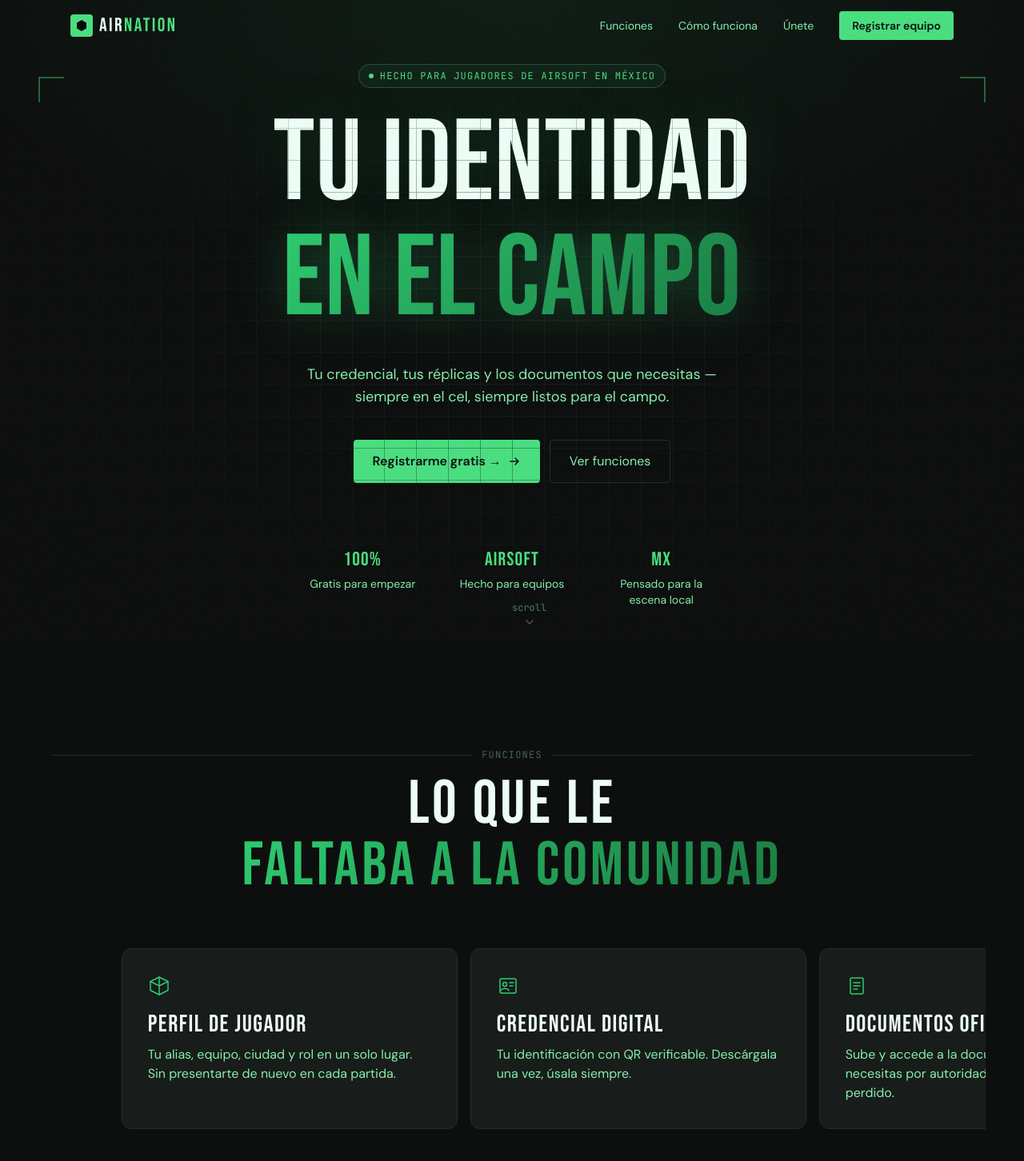
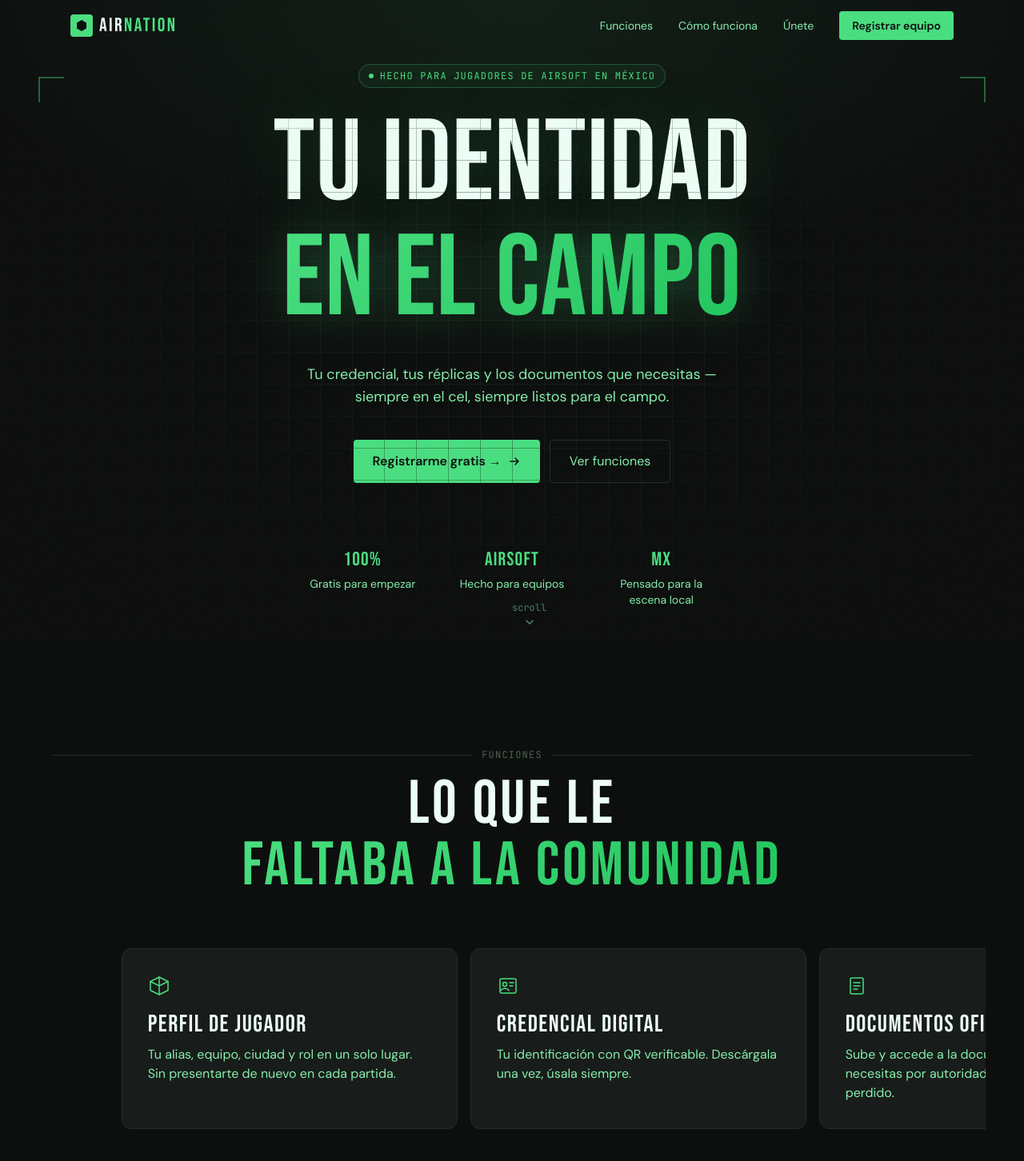
Before and after one commit to Luiszepedaxd/Air-Nation, a Next.js app in the folder frontend/: page / in a window 1280 px wide. Shown: the top 1452 px of the page at 80% size. Built offline with nearby package versions, Linux system fonts and the light colour scheme.

Commit message:
fix: reemplazar colores hardcodeados por nueva paleta
Made-with: Cursor

```diff
--- a/frontend/app/globals.css
+++ b/frontend/app/globals.css
@@ -48,17 +48,17 @@ body::before {
 
 @layer utilities {
   .text-gradient-green {
-    background: linear-gradient(135deg, #2ECC71, #1A7A42);
+    background: linear-gradient(135deg, #4ADE80, #22C55E);
     -webkit-background-clip: text;
     -webkit-text-fill-color: transparent;
     background-clip: text;
   }
 
   .glow-green {
-    box-shadow: 0 0 30px rgba(46, 204, 113, 0.15);
+    box-shadow: 0 0 30px rgba(74, 222, 128, 0.15);
   }
 
   .border-glow {
-    border: 1px solid rgba(46, 204, 113, 0.2);
+    border: 1px solid rgba(74, 222, 128, 0.2);
   }
 }
--- a/frontend/components/landing/Features.tsx
+++ b/frontend/components/landing/Features.tsx
@@ -5,8 +5,8 @@ const features = [
   {
     icon: (
       <svg width="28" height="28" viewBox="0 0 28 28" fill="none">
-        <path d="M14 3L25 8.5v11L14 25 3 19.5v-11L14 3Z" stroke="#2ECC71" strokeWidth="1.5" strokeLinejoin="round"/>
-        <path d="M14 3v22M3 8.5l11 5.5 11-5.5" stroke="#2ECC71" strokeWidth="1.5" strokeLinecap="round"/>
+        <path d="M14 3L25 8.5v11L14 25 3 19.5v-11L14 3Z" stroke="#4ADE80" strokeWidth="1.5" strokeLinejoin="round"/>
+        <path d="M14 3v22M3 8.5l11 5.5 11-5.5" stroke="#4ADE80" strokeWidth="1.5" strokeLinecap="round"/>
       </svg>
     ),
     title: "Perfil de Jugador",
@@ -16,10 +16,10 @@ const features = [
   {
     icon: (
       <svg width="28" height="28" viewBox="0 0 28 28" fill="none">
-        <rect x="4" y="5" width="20" height="18" rx="2" stroke="#2ECC71" strokeWidth="1.5"/>
-        <circle cx="10" cy="12" r="2.5" stroke="#2ECC71" strokeWidth="1.5"/>
-        <path d="M16 10h5M16 14h4" stroke="#2ECC71" strokeWidth="1.5" strokeLinecap="round"/>
-        <path d="M5 20c0-2 5-3 5-3s5 1 5 3" stroke="#2ECC71" strokeWidth="1.5" strokeLinecap="round"/>
+        <rect x="4" y="5" width="20" height="18" rx="2" stroke="#4ADE80" strokeWidth="1.5"/>
+        <circle cx="10" cy="12" r="2.5" stroke="#4ADE80" strokeWidth="1.5"/>
+        <path d="M16 10h5M16 14h4" stroke="#4ADE80" strokeWidth="1.5" strokeLinecap="round"/>
+        <path d="M5 20c0-2 5-3 5-3s5 1 5 3" stroke="#4ADE80" strokeWidth="1.5" strokeLinecap="round"/>
       </svg>
     ),
     title: "Credencial Digital",
@@ -29,8 +29,8 @@ const features = [
   {
     icon: (
       <svg width="28" height="28" viewBox="0 0 28 28" fill="none">
-        <path d="M8 4h12a2 2 0 0 1 2 2v16a2 2 0 0 1-2 2H8a2 2 0 0 1-2-2V6a2 2 0 0 1 2-2Z" stroke="#2ECC71" strokeWidth="1.5"/>
-        <path d="M10 10h8M10 14h8M10 18h5" stroke="#2ECC71" strokeWidth="1.5" strokeLinecap="round"/>
+        <path d="M8 4h12a2 2 0 0 1 2 2v16a2 2 0 0 1-2 2H8a2 2 0 0 1-2-2V6a2 2 0 0 1 2-2Z" stroke="#4ADE80" strokeWidth="1.5"/>
+        <path d="M10 10h8M10 14h8M10 18h5" stroke="#4ADE80" strokeWidth="1.5" strokeLinecap="round"/>
       </svg>
     ),
     title: "Documentos Oficiales",
@@ -40,9 +40,9 @@ const features = [
   {
     icon: (
       <svg width="28" height="28" viewBox="0 0 28 28" fill="none">
-        <path d="M6 10c0-2 1.5-4 4-4h8c2.5 0 4 2 4 4v4c0 4-3 8-8 8s-8-4-8-8v-4Z" stroke="#2ECC71" strokeWidth="1.5"/>
-        <path d="M10 14l2 2 4-4" stroke="#2ECC71" strokeWidth="1.5" strokeLinecap="round" strokeLinejoin="round"/>
-        <path d="M14 4v2M10 5l1 1.5M18 5l-1 1.5" stroke="#2ECC71" strokeWidth="1.5" strokeLinecap="round"/>
+        <path d="M6 10c0-2 1.5-4 4-4h8c2.5 0 4 2 4 4v4c0 4-3 8-8 8s-8-4-8-8v-4Z" stroke="#4ADE80" strokeWidth="1.5"/>
+        <path d="M10 14l2 2 4-4" stroke="#4ADE80" strokeWidth="1.5" strokeLinecap="round" strokeLinejoin="round"/>
+        <path d="M14 4v2M10 5l1 1.5M18 5l-1 1.5" stroke="#4ADE80" strokeWidth="1.5" strokeLinecap="round"/>
       </svg>
     ),
     title: "Registro de Réplicas",
@@ -109,7 +109,7 @@ export default function Features() {
                 <div className="group relative p-6 sm:p-8 rounded-xl border border-air-border bg-air-surface hover:border-air-green/30 transition-all duration-300 hover:bg-air-surface/80 h-full min-h-[220px]">
                   {/* Glow on hover */}
                   <div className="absolute inset-0 rounded-xl opacity-0 group-hover:opacity-100 transition-opacity duration-300"
-                    style={{ background: "radial-gradient(ellipse at 30% 30%, rgba(46,204,113,0.04), transparent 60%)" }}
+                    style={{ background: "radial-gradient(ellipse at 30% 30%, rgba(74,222,128,0.04), transparent 60%)" }}
                   />
 
                   <div className="relative">
--- a/frontend/components/landing/Footer.tsx
+++ b/frontend/components/landing/Footer.tsx
@@ -6,7 +6,7 @@ export default function Footer() {
         <div className="flex items-center gap-2">
           <span className="w-6 h-6 rounded bg-air-green flex items-center justify-center">
             <svg width="12" height="12" viewBox="0 0 16 16" fill="none">
-              <path d="M8 1L14 4.5V11.5L8 15L2 11.5V4.5L8 1Z" fill="#080C0A"/>
+              <path d="M8 1L14 4.5V11.5L8 15L2 11.5V4.5L8 1Z" fill="#0D0F0E"/>
             </svg>
           </span>
           <span className="font-display text-xl tracking-widest text-air-text">
--- a/frontend/components/landing/Hero.tsx
+++ b/frontend/components/landing/Hero.tsx
@@ -21,7 +21,7 @@ export default function Hero() {
     <section
       className="relative min-h-screen flex flex-col items-center justify-center px-4 sm:px-6 pt-20 pb-16 overflow-hidden"
       style={{
-        background: "radial-gradient(ellipse 80% 60% at 50% 0%, rgba(46,204,113,0.08) 0%, transparent 70%)",
+        background: "radial-gradient(ellipse 80% 60% at 50% 0%, rgba(74,222,128,0.08) 0%, transparent 70%)",
       }}
     >
       {/* Tactical grid background */}
@@ -59,13 +59,13 @@ export default function Hero() {
       <h1 className="font-display text-center leading-none tracking-wider mb-4">
         <span
           className="block text-[clamp(3.5rem,12vw,9rem)] text-air-text"
-          style={{ textShadow: "0 0 80px rgba(46,204,113,0.15)" }}
+          style={{ textShadow: "0 0 80px rgba(74,222,128,0.15)" }}
         >
           TU IDENTIDAD
         </span>
         <span
           className="block text-[clamp(3.5rem,12vw,9rem)] text-gradient-green"
-          style={{ filter: "drop-shadow(0 0 30px rgba(46,204,113,0.3))" }}
+          style={{ filter: "drop-shadow(0 0 30px rgba(74,222,128,0.3))" }}
         >
           EN EL CAMPO
         </span>
@@ -113,7 +113,7 @@ export default function Hero() {
       <div className="absolute bottom-8 left-1/2 -translate-x-1/2 flex flex-col items-center gap-1 animate-bounce opacity-50">
         <span className="text-air-text-dim text-xs font-mono">scroll</span>
         <svg width="12" height="12" viewBox="0 0 12 12" fill="none">
-          <path d="M2 4l4 4 4-4" stroke="#7A9980" strokeWidth="1.5" strokeLinecap="round" strokeLinejoin="round"/>
+          <path d="M2 4l4 4 4-4" stroke="#86EFAC" strokeWidth="1.5" strokeLinecap="round" strokeLinejoin="round"/>
         </svg>
       </div>
     </section>
--- a/frontend/components/landing/HowItWorks.tsx
+++ b/frontend/components/landing/HowItWorks.tsx
@@ -29,7 +29,7 @@ export default function HowItWorks() {
         className="absolute inset-0 pointer-events-none"
         style={{
           background:
-            "radial-gradient(ellipse 60% 50% at 50% 50%, rgba(46,204,113,0.04) 0%, transparent 70%)",
+            "radial-gradient(ellipse 60% 50% at 50% 50%, rgba(74,222,128,0.04) 0%, transparent 70%)",
         }}
       />
 
--- a/frontend/components/landing/Navbar.tsx
+++ b/frontend/components/landing/Navbar.tsx
@@ -24,7 +24,7 @@ export default function Navbar() {
         <a href="#" className="flex items-center gap-2">
           <span className="w-7 h-7 rounded bg-air-green flex items-center justify-center">
             <svg width="16" height="16" viewBox="0 0 16 16" fill="none">
-              <path d="M8 1L14 4.5V11.5L8 15L2 11.5V4.5L8 1Z" fill="#080C0A" strokeWidth="0"/>
+              <path d="M8 1L14 4.5V11.5L8 15L2 11.5V4.5L8 1Z" fill="#0D0F0E" strokeWidth="0"/>
             </svg>
           </span>
           <span className="font-display text-2xl tracking-widest text-air-text">
--- a/frontend/components/landing/WaitlistSection.tsx
+++ b/frontend/components/landing/WaitlistSection.tsx
@@ -25,7 +25,7 @@ export default function WaitlistSection() {
         <div
           className="relative rounded-2xl border border-air-green/20 p-8 sm:p-12 overflow-hidden"
           style={{
-            background: "radial-gradient(ellipse at 50% 0%, rgba(46,204,113,0.08) 0%, rgba(15,22,18,0.9) 60%)",
+            background: "radial-gradient(ellipse at 50% 0%, rgba(74,222,128,0.08) 0%, rgba(24,28,26,0.9) 60%)",
           }}
         >
           {/* Corner accents */}
@@ -49,7 +49,7 @@ export default function WaitlistSection() {
             <div className="text-center py-6">
               <div className="w-12 h-12 rounded-full bg-air-green/10 border border-air-green/30 flex items-center justify-center mx-auto mb-4">
                 <svg width="20" height="20" viewBox="0 0 20 20" fill="none">
-                  <path d="M4 10l4 4 8-8" stroke="#2ECC71" strokeWidth="2" strokeLinecap="round" strokeLinejoin="round"/>
+                  <path d="M4 10l4 4 8-8" stroke="#4ADE80" strokeWidth="2" strokeLinecap="round" strokeLinejoin="round"/>
                 </svg>
               </div>
               <p className="font-display text-2xl text-air-green tracking-wider">CONFIRMADO</p>
```
